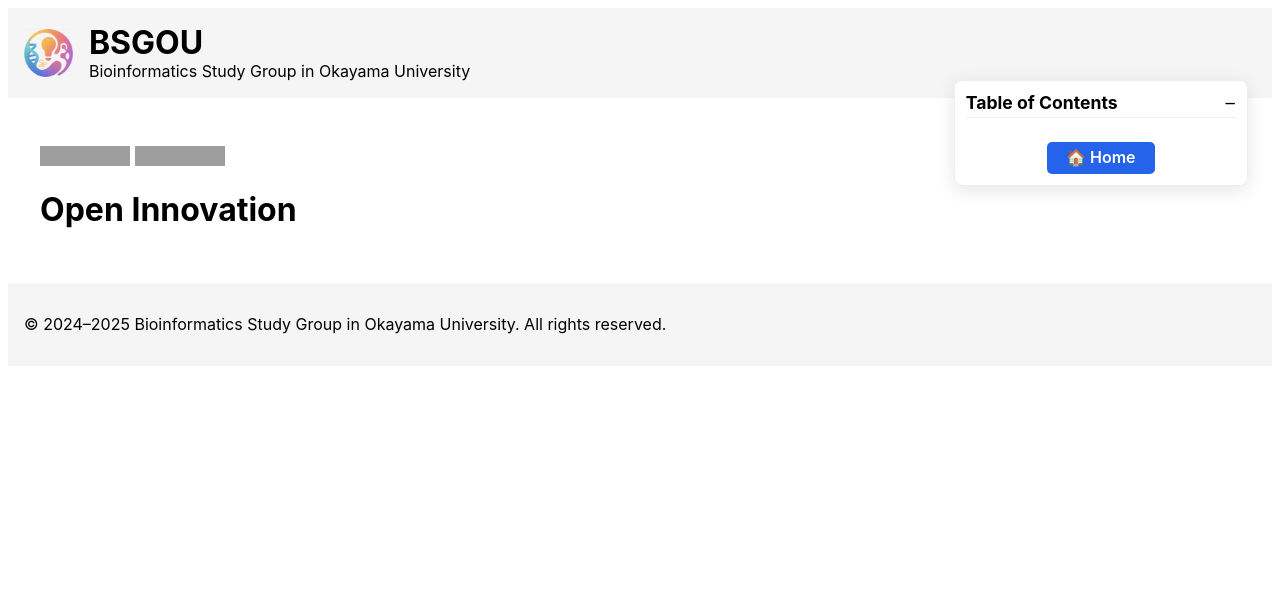
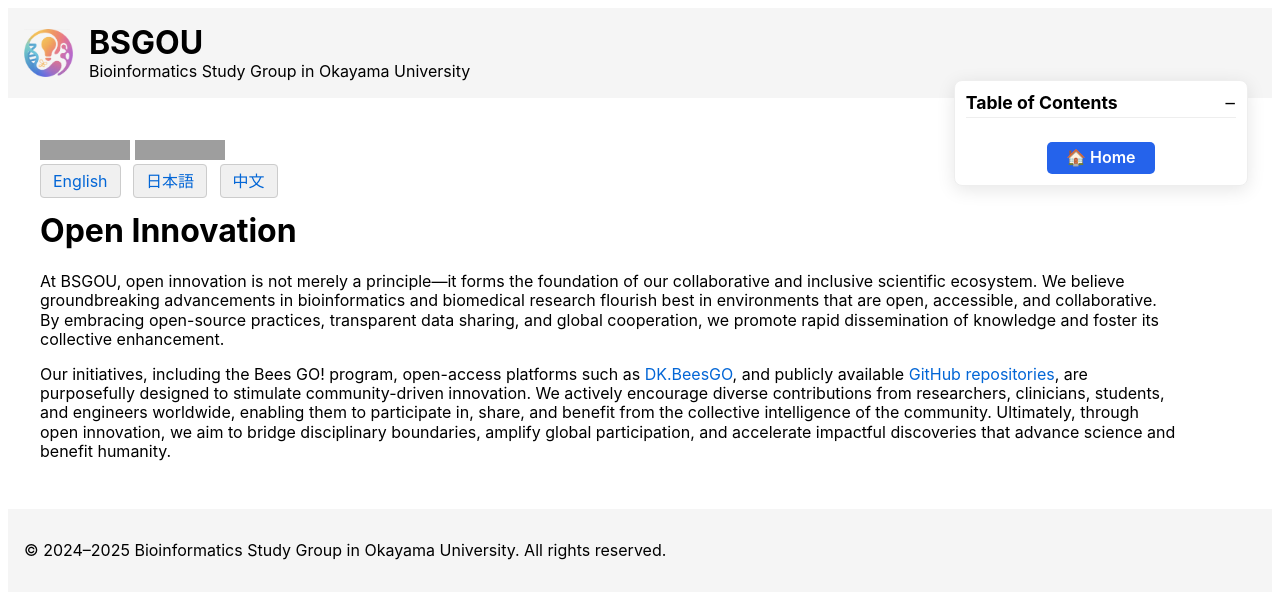
Before and after one commit to LabOnoM/LabOnoM.github.io, a Jekyll site: the page built from sources/Open_Innovation.md, in a window 1280 px wide. Shown: the top 599 px of the page. Built offline with Jekyll 4.4.1, drawn with Linux system fonts in a browser that asks for light colours; grey boxes are pictures that could not be loaded.

Commit message:
Update Open_Innovation.md

```diff
--- a/sources/Open_Innovation.md
+++ b/sources/Open_Innovation.md
@@ -3,6 +3,23 @@ layout: default
 title: Open Innovation
 ---
 
-<img src="https://visitor-badge.laobi.icu/badge?page_id=labonom.github.io/sources/Open_Innovation.html" alt="visitor badge"/> [![GitHub](https://img.shields.io/badge/GitHub-Profile-black?logo=github)](https://github.com/LabOnoM)
+<!-- Info Row: Visitor count + GitHub profile -->
+<div style="margin-top: 10px; margin-bottom: 8px;">
+  <img src="https://visitor-badge.laobi.icu/badge?page_id=labonom.github.io/sources/Open_Innovation.html" alt="visitor badge"/>
+  <a href="https://github.com/LabOnoM">
+    <img src="https://img.shields.io/badge/GitHub-Profile-black?logo=github" alt="GitHub badge"/>
+  </a>
+</div>
+
+<!-- Language Switch Row -->
+<div>
+  <a href="/sources/Open_Innovation.html" style="padding: 6px 12px; border: 1px solid #ccc; background-color: #f0f0f0; text-decoration: none; border-radius: 4px; margin-right: 8px;">English</a>
+  <a href="/sources/Open_Innovation_JP.html" style="padding: 6px 12px; border: 1px solid #ccc; background-color: #f0f0f0; text-decoration: none; border-radius: 4px; margin-right: 8px;">日本語</a>
+  <a href="/sources/Open_Innovation_CH.html" style="padding: 6px 12px; border: 1px solid #ccc; background-color: #f0f0f0; text-decoration: none; border-radius: 4px;">中文</a>
+</div>
 
 # Open Innovation
+
+At BSGOU, open innovation is not merely a principle—it forms the foundation of our collaborative and inclusive scientific ecosystem. We believe groundbreaking advancements in bioinformatics and biomedical research flourish best in environments that are open, accessible, and collaborative. By embracing open-source practices, transparent data sharing, and global cooperation, we promote rapid dissemination of knowledge and foster its collective enhancement.
+
+Our initiatives, including the Bees GO! program, open-access platforms such as [DK.BeesGO](https://www.bs-gou.com/DK.BeesGO/), and publicly available [GitHub repositories](https://github.com/LabOnoM), are purposefully designed to stimulate community-driven innovation. We actively encourage diverse contributions from researchers, clinicians, students, and engineers worldwide, enabling them to participate in, share, and benefit from the collective intelligence of the community. Ultimately, through open innovation, we aim to bridge disciplinary boundaries, amplify global participation, and accelerate impactful discoveries that advance science and benefit humanity.
```
